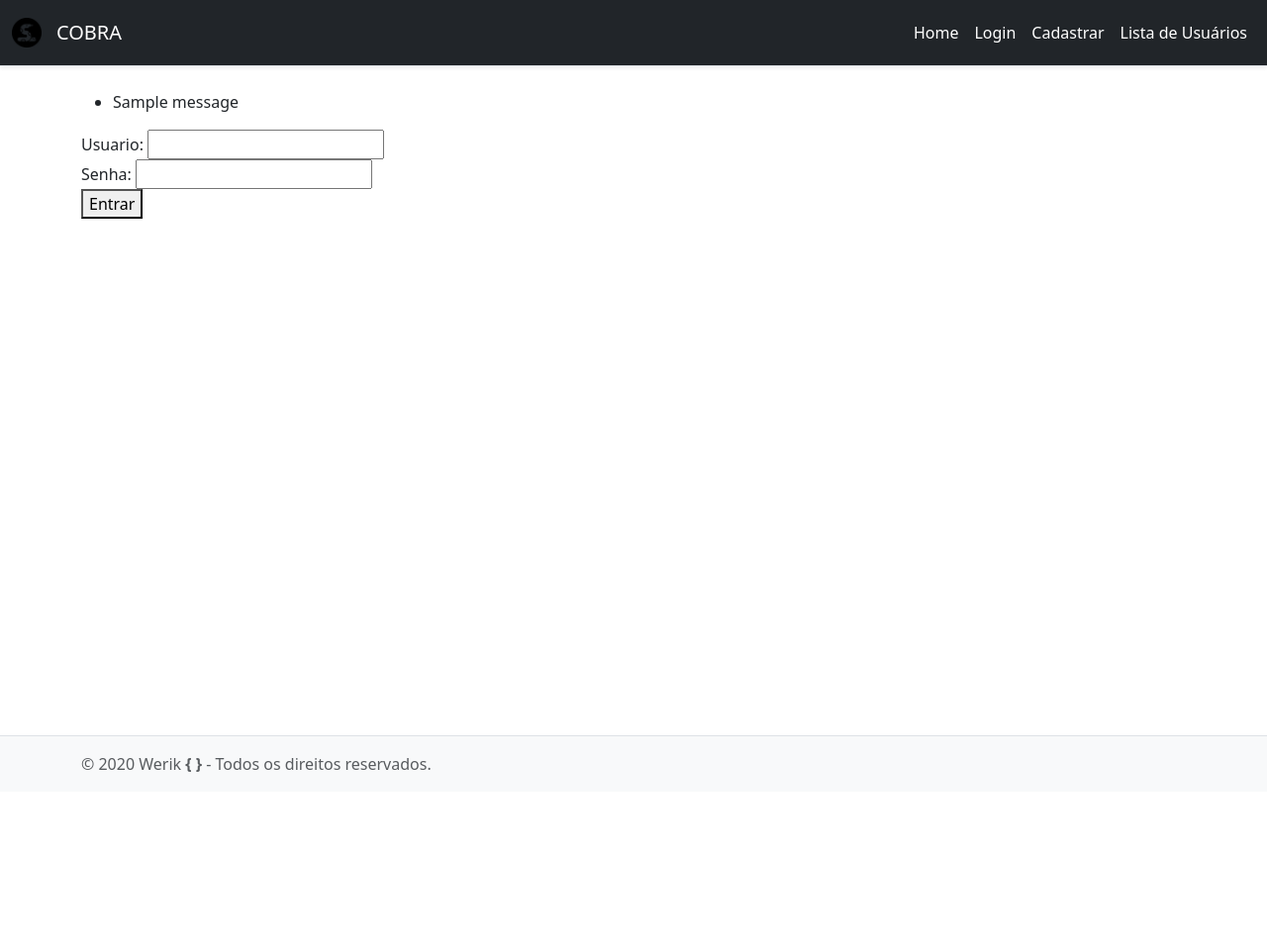
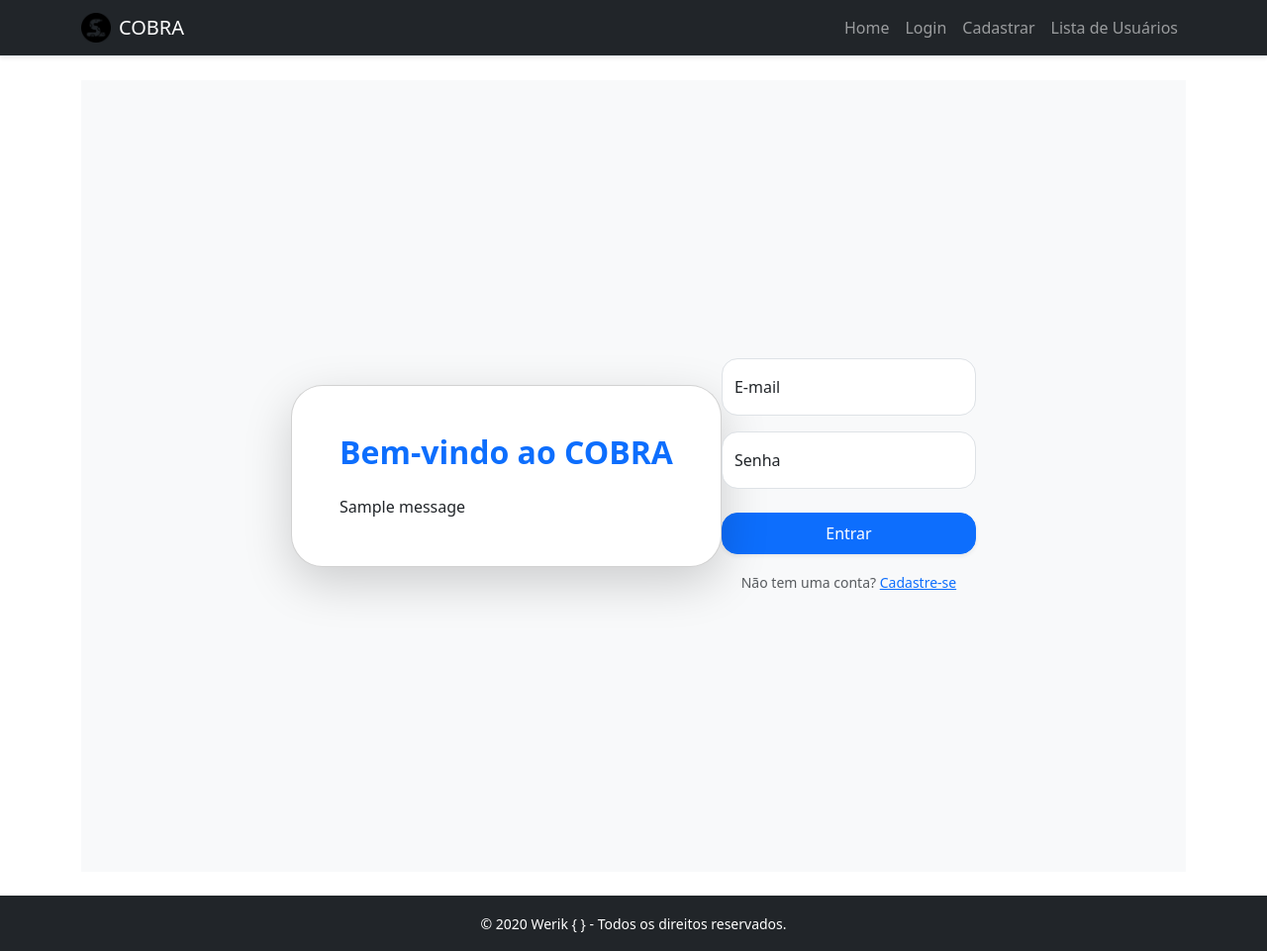
Before and after one commit to Werik-Sousa/microblog-py, a Python web app: template app/templates/login.html in a window 1280 px wide. Shown: the whole page at 99% size. Before the commit the page ends 780 px from the top, so only its background shows below. Run offline with Jinja, Linux system fonts and the light colour scheme; the template is opened without the code that fills it: most values are stand-ins (such as "Sample title", 1, 10 or a date in 2020); one stand-in notice (Sample message) is shown.

Commit message:
login funcionando

```diff
--- a/app/static/css/styles.css
+++ b/app/static/css/styles.css
@@ -1,39 +1,124 @@
-html, body {
-    height: 100%;
-    font-family: Arial, sans-serif;
-}
-body{
-    display: flex;
-    flex-direction: column;
-}
-.navbar {
-    background-color: #333;
-    padding: 15px;
-    display: flex;
-    justify-content: space-between;
-    align-items: center;
-}
-.navbar a {
-    color: white;
-    text-decoration: none;
-    padding: 10px 15px;
-}
-.navbar a:hover {
-    background-color: #555;
-    border-radius: 5px;
-}
-.container {
-    flex: 1;
-}
-span {
-    font-weight: bold;
+/* Geral */
+body {
+    background-color: #121212;
+    color: #f1f1f1;
+    font-family: 'Segoe UI', Tahoma, Geneva, Verdana, sans-serif;
 }
 
-/*create*/
+/* Inputs escuros */
+.form-control {
+    background-color: #2c2c2c;
+    color: #f1f1f1;
+    border: 1px solid #444;
+}
+
+.form-control::placeholder {
+    color: #bbb;
+}
+
+.form-control:focus {
+    background-color: #2c2c2c;
+    color: #fff;
+    border-color: #0d6efd;
+    box-shadow: 0 0 0 0.2rem rgba(13, 110, 253, 0.25);
+}
+
+/* Botões */
+.btn-primary {
+    background-color: #0d6efd;
+    border: none;
+}
+
+.btn-primary:hover {
+    background-color: #0b5ed7;
+}
+
+/* Alertas */
+.alert {
+    border-radius: 0.5rem;
+}
+
+/* Cards (ex: forms) */
 .card {
+    background-color: #1e1e1e;
+    border: 1px solid #333;
+    color: #f1f1f1;
+}
+
+/* Títulos */
+h1, h2, h3, h4, h5 {
+    color: #fff;
+}
+
+/* Links na navbar */
+.navbar-dark .navbar-nav .nav-link {
+    color: #ddd;
+}
+
+.navbar-dark .navbar-nav .nav-link:hover {
+    color: #fff;
+}
+
+/* Rodapé */
+footer {
+    background-color: #1a1a1a;
+    color: #aaa;
+}
+/* Centraliza formulários com padding e margem ajustados */
+.form-container {
     max-width: 500px;
-    margin: 0 auto;
+    margin: 2rem auto;
+    padding: 2rem;
 }
-h2 {
-    font-weight: bold;
+
+/* Estilo uniforme para botões secundários */
+.btn-secondary {
+    background-color: #444;
+    border: none;
+    color: #f1f1f1;
 }
+
+.btn-secondary:hover {
+    background-color: #555;
+}
+
+/* Estilo para labels */
+label {
+    display: block;
+    margin-bottom: 0.5rem;
+    font-weight: 500;
+}
+
+/* Estilo para listas de mensagens (flashes) */
+ul, .flash-messages {
+    list-style: none;
+    padding-left: 0;
+}
+
+.flash-messages li {
+    background-color: #2c2c2c;
+    border-left: 4px solid #0d6efd;
+    padding: 0.75rem;
+    margin-bottom: 1rem;
+    border-radius: 0.25rem;
+}
+
+/* Ajuste para links */
+a {
+    color: #0d6efd;
+    text-decoration: none;
+}
+
+a:hover {
+    color: #0b5ed7;
+    text-decoration: underline;
+}
+
+
+/* Responsividade em forms muito estreitos */
+@media (min-width: 576px) {
+    .form-container {
+        max-width: 500px;
+        margin: 0 auto;
+    }
+}
--- a/app/templates/base.html
+++ b/app/templates/base.html
@@ -4,20 +4,24 @@
 <head>
     <meta charset="UTF-8">
     <meta name="viewport" content="width=device-width, initial-scale=1.0">
-    <link rel="stylesheet" href="{{ url_for('static', filename='css/styles.css') }}">
+
+    <title>Microblog</title>
+
     <!-- Bootstrap CSS -->
     <link href="https://cdn.jsdelivr.net/npm/bootstrap@5.3.2/dist/css/bootstrap.min.css" rel="stylesheet">
     <link href="https://cdn.jsdelivr.net/npm/bootstrap-icons@1.10.5/font/bootstrap-icons.css" rel="stylesheet">
 
-    <title>Microblog</title>
+    <!-- Seu CSS personalizado
+    <link rel="stylesheet" href="{{ url_for('static', filename='css/style.css') }}">-->
 </head>
 
-<body>
-    <nav class="navbar navbar-expand-lg bg-dark border-bottom shadow-sm">
-        <div class="container-fluid">
-            <img src="/app/static/img/snake_15046130.png" alt="Logo" width="30" height="30"
-                class="d-inline-block align-text-top">
-            <a class="navbar-brand" href="/index">
+<body class="d-flex flex-column min-vh-100">
+
+    <!-- Navbar -->
+    <nav class="navbar navbar-expand-lg navbar-dark bg-dark border-bottom shadow-sm">
+        <div class="container">
+            <a class="navbar-brand d-flex align-items-center" href="/index">
+                <img src="{{ url_for('static', filename='img/snake_15046130.png') }}" alt="Logo" width="30" height="30" class="me-2">
                 COBRA
             </a>
             <button class="navbar-toggler" type="button" data-bs-toggle="collapse" data-bs-target="#navbarNav"
@@ -33,29 +37,36 @@
                         <a class="nav-link" href="/login">Login</a>
                     </li>
                     <li class="nav-item">
-                        <a class="nav-link" href="/usuarios/create">Cadastrar</a>
+                        <a class="nav-link" href="/create">Cadastrar</a>
                     </li>
                     <li class="nav-item">
-                        <a class="nav-link" href="/usuarios/list">Lista de Usuários</a>
+                        <a class="nav-link" href="/list">Lista de Usuários</a>
                     </li>
                 </ul>
             </div>
         </div>
     </nav>
 
-    <div class="container mt-4">
-        {% block conteudo %}
-        {% endblock %}
-    </div>
-    <footer class="bg-light text-center text-lg-start border-top mt-auto py-3">
+    <!-- Conteúdo principal -->
+    <main class="flex-fill">
+        <div class="container py-4">
+            {% block conteudo %}
+            {% endblock %}
+        </div>
+    </main>
+
+    <!-- Rodapé -->
+    <footer class="bg-dark text-center text-white mt-auto py-3">
         <div class="container">
-            <p class="mb-0 text-muted">
+            <small>
                 &copy; {{ now.year }} Werik <span>{ }</span> - Todos os direitos reservados.
-            </p>
+            </small>
         </div>
     </footer>
+
     <!-- Bootstrap JS -->
     <script src="https://cdn.jsdelivr.net/npm/bootstrap@5.3.2/dist/js/bootstrap.bundle.min.js"></script>
+
 </body>
 
 </html>
--- a/app/templates/login.html
+++ b/app/templates/login.html
@@ -1,21 +1,37 @@
 {% extends 'base.html' %}
 
 {% block conteudo %}
+<div class="d-flex justify-content-center align-items-center vh-100 bg-light">
+    <div class="card p-5 shadow-lg rounded-5">
+        <h2 class="text-center mb-4 fw-bold text-primary">Bem-vindo ao <span class="cobra">COBRA</span></h2>
 
         {% set mensagens = get_flashed_messages() %}
         {% if mensagens %}
-        <ul>
                 {% for mensagem in mensagens %}
-                <li>{{ mensagem }}</li>
+                    <div>{{ mensagem }}</div>
                 {% endfor %}
-        </ul>
+            </div>
         {% endif %}
 
-    <form action="/autenticar" method="post">
-        Usuario: <input type="text" name="usuario"><br/>
-        Senha: <input type="text" name="senha"><br/>
-        <button type="submit">Entrar</button>
+        <form action="{{ url_for('usuarios.login') }}" method="post">
+            <div class="form-floating mb-3">
+                <input type="text" class="form-control rounded-4" name="email" placeholder="E-mail">
+                <label for="usuario">E-mail</label>
+            </div>
 
+            <div class="form-floating mb-4">
+                <input type="password" class="form-control rounded-4" name="senha" placeholder="Senha">
+                <label for="senha">Senha</label>
+            </div>
+
+            <div class="d-grid mb-3">
+                <button type="submit" class="btn btn-primary rounded-4 shadow-sm py-2">Entrar</button>
+            </div>
+
+            <div class="text-center">
+                <small class="text-muted">Não tem uma conta? <a href="/create" class="text-primary">Cadastre-se</a></small>
+            </div>
         </form>
-
+    </div>
+</div>
 {% endblock %}
--- a/app/templates/usuarios_delete.html
+++ b/app/templates/usuarios_delete.html
@@ -20,10 +20,10 @@
         <h2 class="mb-4">
             <i class="bi bi-trash-fill text-danger"></i> Confirme se deseja excluir <strong>{{ usuario.nome }}</strong>
         </h2>
-        <form method="post" action="/usuarios/delete/{{ usuario.id }}">
+        <form method="post" action="/delete/{{ usuario.id }}">
             <div class="d-flex gap-3">
                 <button type="submit" class="btn btn-danger">
-                    <i class="bi bi-check-circle-fill me-1"></i> Confirmar Exclusão
+                    <i class="bi bi-check-circle-fill me-1"></i> Confirmar
                 </button>
                 <a href="{{ url_for('usuarios.list') }}" class="btn btn-secondary">
                     <i class="bi bi-x-circle-fill me-1"></i> Cancelar
```
Also changed, not shown: app/app.py (+6 -4 lines), app/decorators.py (added, +11 -0 lines), app/routers/routes.py (deleted, +0 -33 lines), app/routers/usuarios.py (+37 -8 lines), app/templates/index.html (+38 -1 lines), app/templates/usuarios_create.html (+3 -5 lines), app/templates/usuarios_update.html (+23 -18 lines), app/static/img/snake_15046130.png (renamed from app/static/css/img/snake_15046130.png), instance/meubanco.sqlite. Lines whose indentation alone changed are shown as unchanged.
